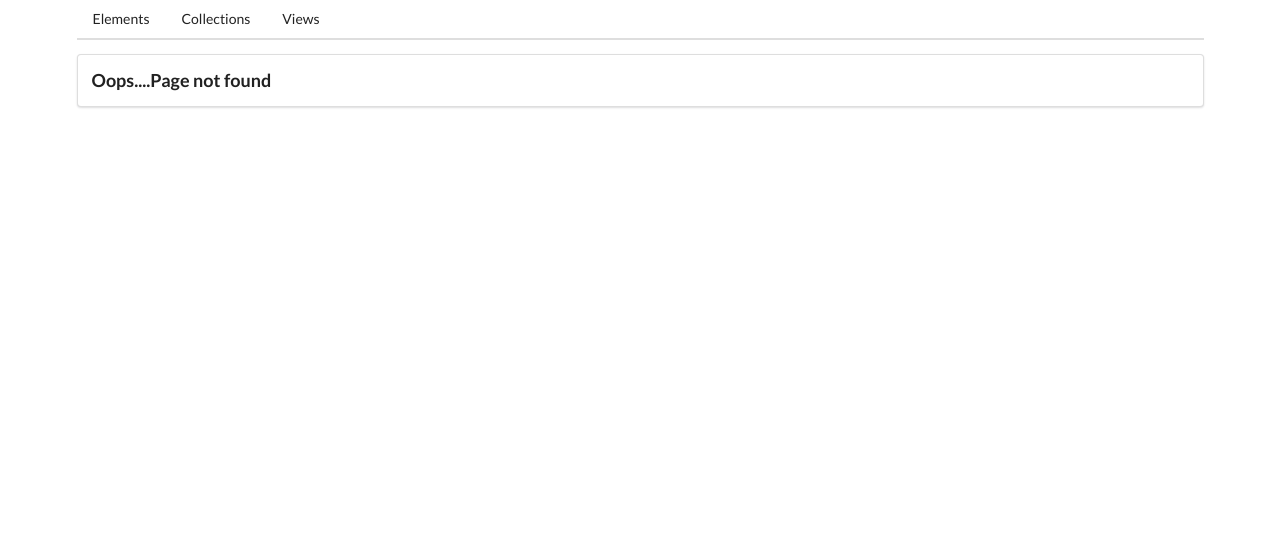
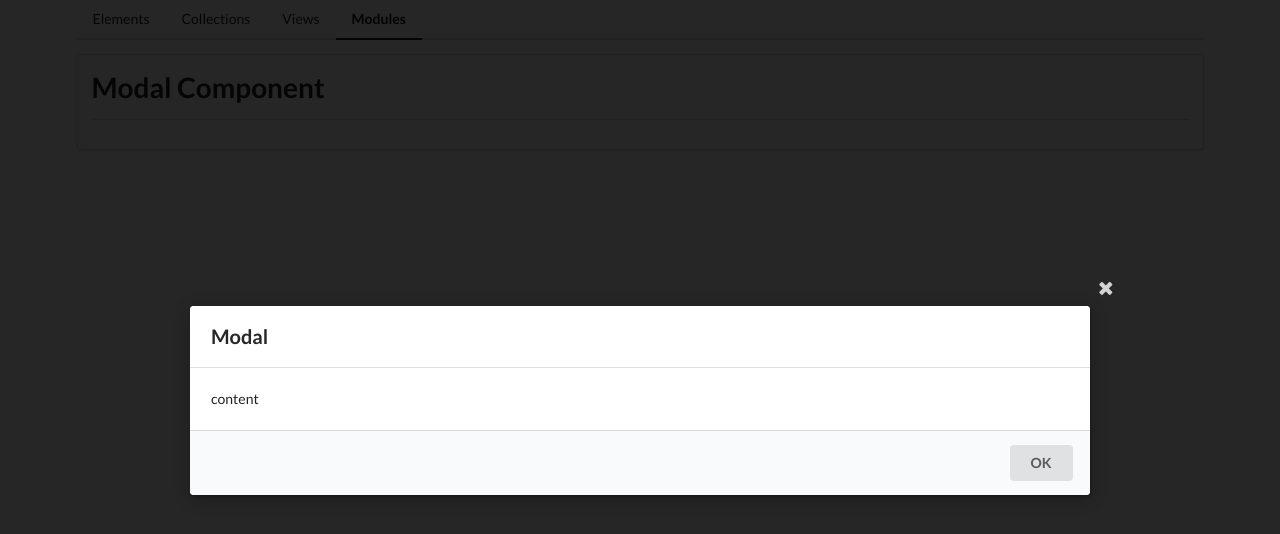
Before and after one commit to KoenCobra/AngularComponents, an Angular app: page /mods in a window 1280 px wide. Before the commit this address had no page. Shown: the top 534 px of the page. Built offline with nearby package versions, Linux system fonts and the light colour scheme.

Commit message:
Append modal to body in OnInit

```diff
--- a/src/app/app-routing.module.ts
+++ b/src/app/app-routing.module.ts
@@ -16,6 +16,10 @@ const routes: Routes = [
     path: 'views', loadChildren: () => import('./views/views.module')
       .then((m) => m.ViewsModule)
   },
+  {
+    path: 'mods', loadChildren: () => import('./mods/mods.module')
+      .then((m) => m.ModsModule)
+  },
   {path: '', component: HomeComponent},
   {path: '**', component: NotFoundComponent},
 ];
--- a/src/app/app.component.html
+++ b/src/app/app.component.html
@@ -3,6 +3,7 @@
     <a class="item" routerLink="elements" routerLinkActive="active">Elements</a>
     <a class="item" routerLink="collections" routerLinkActive="active">Collections</a>
     <a class="item" routerLink="views" routerLinkActive="active">Views</a>
+    <a class="item" routerLink="mods" routerLinkActive="active">Modules</a>
   </div>
 
   <div class="ui segment">
--- /dev/null
+++ b/src/app/mods/modal/modal.component.css
@@ -0,0 +1,3 @@
+
+
+/*# sourceMappingURL=modal.component.css.map */
--- /dev/null
+++ b/src/app/mods/modal/modal.component.html
@@ -0,0 +1,14 @@
+<div class="ui dimmer visible active">
+  <div class="ui modal visible active">
+    <i class="close icon"></i>
+    <div class="header">
+      Modal
+    </div>
+    <div class="content">
+      <p>content</p>
+    </div>
+    <div class="actions">
+      <button class="ui button">OK</button>
+    </div>
+  </div>
+</div>
--- /dev/null
+++ b/src/app/mods/modal/modal.component.ts
@@ -0,0 +1,16 @@
+import {Component, ElementRef, OnInit} from '@angular/core';
+
+@Component({
+  selector: 'app-modal',
+  templateUrl: './modal.component.html',
+  styleUrls: ['./modal.component.scss']
+})
+export class ModalComponent implements OnInit {
+  constructor(private el: ElementRef) {
+
+  }
+
+  ngOnInit(): void {
+    document.body.appendChild(this.el.nativeElement);
+  }
+}
--- a/src/app/mods/mods-home/mods-home.component.html
+++ b/src/app/mods/mods-home/mods-home.component.html
@@ -1 +1,2 @@
-<p>mods-home works!</p>
+<app-divider>Modal Component</app-divider>
+<app-modal></app-modal>
--- a/src/app/mods/mods-routing.module.ts
+++ b/src/app/mods/mods-routing.module.ts
@@ -1,7 +1,10 @@
 import { NgModule } from '@angular/core';
 import { RouterModule, Routes } from '@angular/router';
+import {ModsHomeComponent} from "./mods-home/mods-home.component";
 
-const routes: Routes = [];
+const routes: Routes = [
+  {path:'', component:ModsHomeComponent}
+];
 
 @NgModule({
   imports: [RouterModule.forChild(routes)],
--- a/src/app/views/item-list/item-list.component.ts
+++ b/src/app/views/item-list/item-list.component.ts
@@ -1,4 +1,4 @@
-import {Component, Input} from '@angular/core';
+import {Component, Input, OnInit} from '@angular/core';
 
 export interface itemList {
   image: string,
@@ -11,6 +11,10 @@ export interface itemList {
   templateUrl: './item-list.component.html',
   styleUrls: ['./item-list.component.scss']
 })
-export class ItemListComponent {
+export class ItemListComponent implements OnInit {
   @Input() itemList: itemList[] = [];
+  constructor() {
+  }
+  ngOnInit(): void {
+  }
 }
```
Also changed, not shown: src/app/mods/mods.module.ts (+6 -2 lines), src/app/mods/modal/modal.component.scss (added), 2 other files (tests, documents, lock files or other folders).
